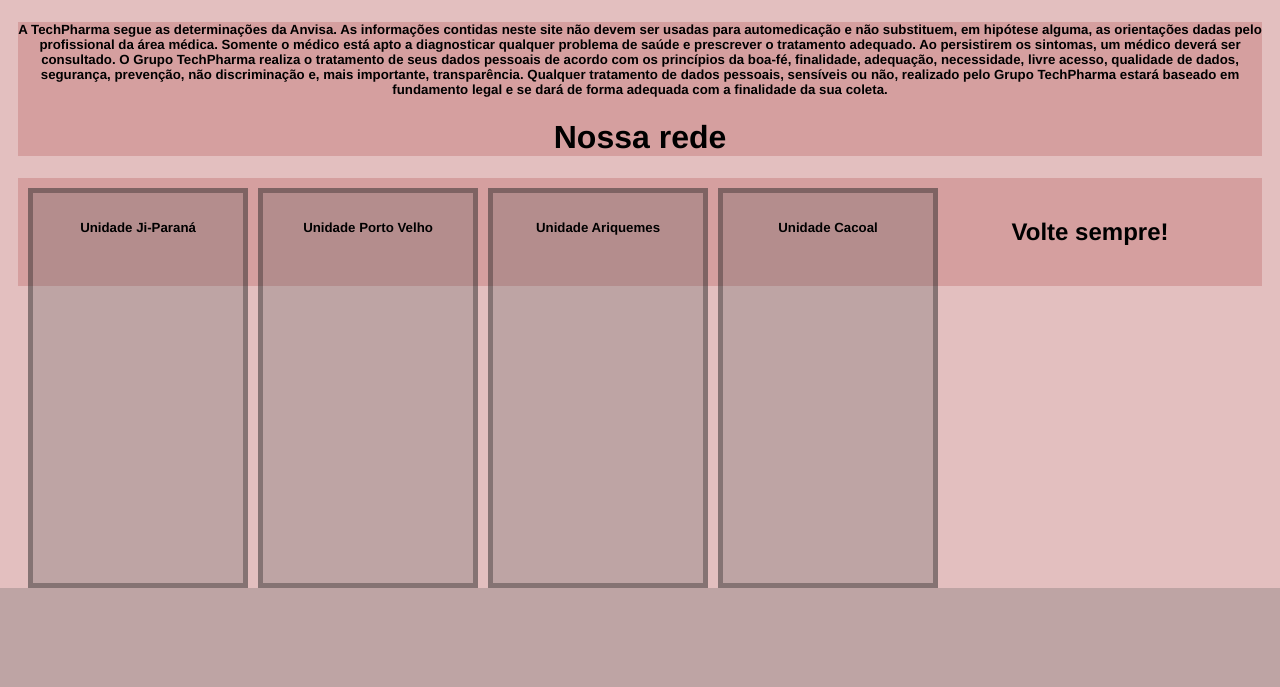
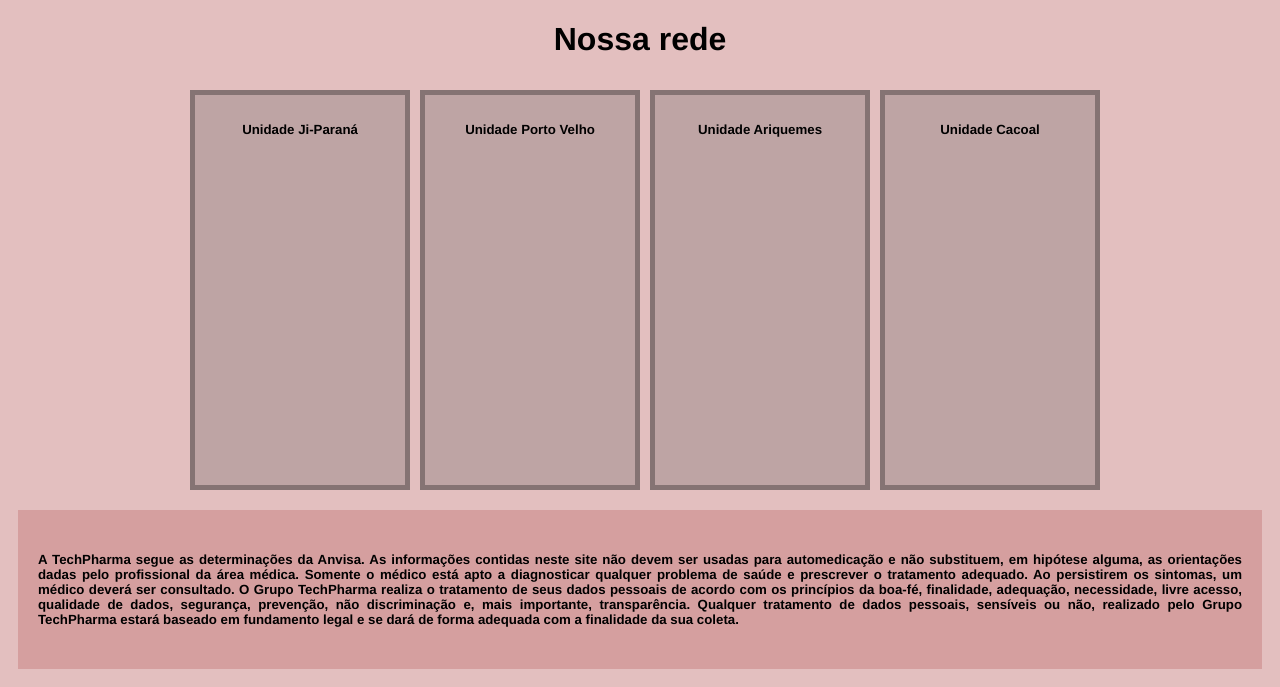
Before and after one commit to Po747o/Pharmacy, a PHP site: page /quemsomos.html in a window 1280 px wide. Shown: the part 249-936 px from the top of the page. Before the commit the page ends 837 px from the top, so only its background shows below. Run offline with PHP 8.4, Linux system fonts and the light colour scheme.

Commit message:
Modificações dia 10/04

```diff
--- a/css/layoutquemsomos.css
+++ b/css/layoutquemsomos.css
@@ -1,3 +1,12 @@
+.principal {
+text-align: center;
+}
+
+.container {
+    display: inline-flex;
+    text-align: center;
+}
+
 .card{
     background-color: rgba(104, 100, 100, 0.301);
     width:200px;
@@ -9,7 +18,6 @@
     border: 5px solid rgba(0, 0, 0, 0.301);
 }
 
-.principal{
-    text-align: center;
-    background-color: rgba(200, 128, 128, 0.5);
+.footer {
+    text-align: justify;
 }
--- a/quemsomos.html
+++ b/quemsomos.html
@@ -23,27 +23,34 @@
     </nav>
     <main class="principal">
         <div>
-            <h5>
-                A TechPharma segue as determinações da Anvisa. As informações contidas neste site não devem ser usadas para automedicação e não substituem, em hipótese alguma, as orientações dadas pelo profissional da área médica. Somente o médico está apto a diagnosticar qualquer problema de saúde e prescrever o tratamento adequado. Ao persistirem os sintomas, um médico deverá ser consultado. O Grupo TechPharma realiza o tratamento de seus dados pessoais de acordo com os princípios da boa-fé, finalidade, adequação, necessidade, livre acesso, qualidade de dados, segurança, prevenção, não discriminação e, mais importante, transparência. Qualquer tratamento de dados pessoais, sensíveis ou não, realizado pelo Grupo TechPharma estará baseado em fundamento legal e se dará de forma adequada com a finalidade da sua coleta.
 
-            </h5>
             <h1>Nossa rede</h1>
+
+            <div class="container">
                 <div class="card">
                     <h5>Unidade Ji-Paraná</h5>
                 </div>
+
                 <div class="card">
                     <h5>Unidade Porto Velho</h5>
                 </div>
+
                 <div class="card">
                     <h5>Unidade Ariquemes</h5>
                 </div>
+
                 <div class="card">
                     <h5>Unidade Cacoal</h5>
                 </div>
+
+            </div>
+
         </div>
     </main>
     <footer class="footer">
-        <h2>Volte sempre!</h2>
+        <h5>
+            A TechPharma segue as determinações da Anvisa. As informações contidas neste site não devem ser usadas para automedicação e não substituem, em hipótese alguma, as orientações dadas pelo profissional da área médica. Somente o médico está apto a diagnosticar qualquer problema de saúde e prescrever o tratamento adequado. Ao persistirem os sintomas, um médico deverá ser consultado. O Grupo TechPharma realiza o tratamento de seus dados pessoais de acordo com os princípios da boa-fé, finalidade, adequação, necessidade, livre acesso, qualidade de dados, segurança, prevenção, não discriminação e, mais importante, transparência. Qualquer tratamento de dados pessoais, sensíveis ou não, realizado pelo Grupo TechPharma estará baseado em fundamento legal e se dará de forma adequada com a finalidade da sua coleta.
+        </h5>
     </footer>
 
 </body>
```
Lines whose indentation alone changed are shown as unchanged.
